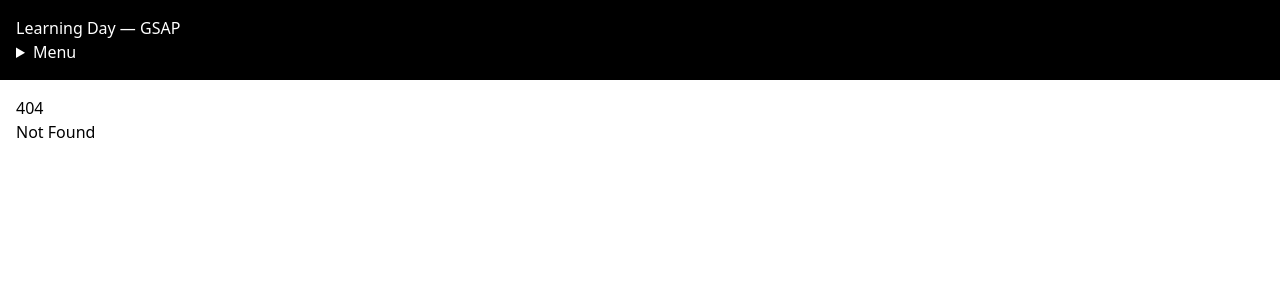
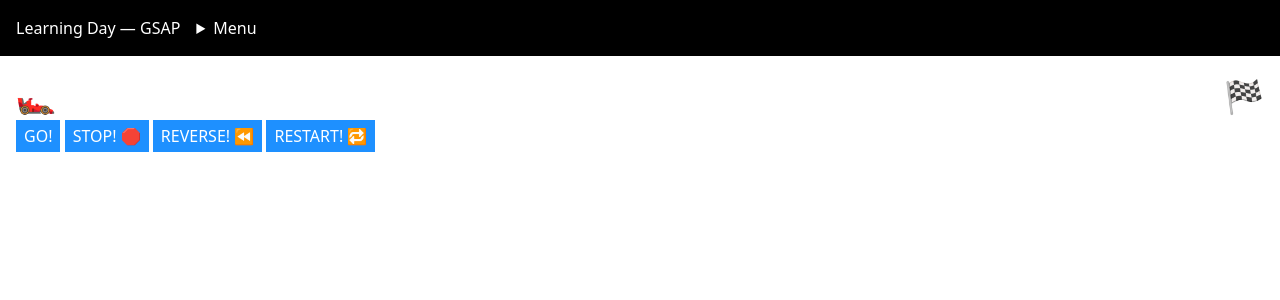
Before and after one commit to mitchuman/gsap-learning-day, a SvelteKit app: page /tutorials/2-controls in a window 1280 px wide. Before the commit this address had no page. Shown: the top 300 px of the page. Built offline with nearby package versions, Linux system fonts and the light colour scheme.

Commit message:
add more lessons

```diff
--- a/package.json
+++ b/package.json
@@ -28,6 +28,8 @@
 		"vite": "^6.2.6"
 	},
 	"dependencies": {
-		"gsap": "^3.13.0"
+		"clsx": "^2.1.1",
+		"gsap": "^3.13.0",
+		"tailwind-merge": "^3.3.0"
 	}
 }
--- a/src/app.css
+++ b/src/app.css
@@ -1 +1,23 @@
 @import 'tailwindcss';
+
+@layer base {
+	summary {
+		cursor: pointer;
+	}
+
+	button {
+		cursor: pointer;
+		padding: 0.25em 0.5em;
+		background-color: dodgerblue;
+		color: white;
+
+		&:active {
+			transform: scale(0.95);
+		}
+	}
+
+	emoji {
+		display: inline-block;
+		font-size: xx-large;
+	}
+}
--- /dev/null
+++ b/src/lib/utils.ts
@@ -0,0 +1,6 @@
+import { twMerge } from 'tailwind-merge'
+import { clsx, type ClassValue } from 'clsx'
+
+export function cn(...inputs: ClassValue[]) {
+	return twMerge(clsx(inputs))
+}
--- a/src/routes/+layout.svelte
+++ b/src/routes/+layout.svelte
@@ -9,7 +9,7 @@
 	<title>Learning Day — GSAP</title>
 </svelte:head>
 
-<header class="bg-black p-4 text-white">
+<header class="relative z-10 flex items-center gap-4 bg-black p-4 text-white">
 	<a href="/">Learning Day — GSAP</a>
 	<Nav />
 </header>
--- /dev/null
+++ b/src/routes/tutorials/0-intro/+page.svelte
@@ -0,0 +1,35 @@
+<script lang="ts">
+	import { gsap } from 'gsap'
+
+	$effect(() => {
+		gsap.to('h1', {
+			x: 100,
+			color: 'dodgerblue',
+			fontSize: '2rem',
+		})
+
+		gsap.from('emoji', {
+			x: 400,
+			duration: 3,
+		})
+
+		gsap.to('.siren', {
+			stagger: 1,
+			scale: 2,
+			duration: 1,
+		})
+	})
+</script>
+
+<h1>hello world</h1>
+
+<div class="flex gap-4">
+	<emoji>🏎️</emoji>
+
+	<div class="flex">
+		<emoji class="z-1">🚓</emoji>
+		<emoji class="siren">🚨</emoji>
+		<emoji class="siren">🚨</emoji>
+		<emoji class="siren">🚨</emoji>
+	</div>
+</div>
--- a/src/routes/tutorials/0/+page.svelte
+++ /dev/null
@@ -1,11 +0,0 @@
-<script lang="ts">
-	import { gsap } from 'gsap'
-
-	$effect(() => {
-		gsap.to('h1', {
-			x: 400,
-		})
-	})
-</script>
-
-<h1>hello world</h1>
--- /dev/null
+++ b/src/routes/tutorials/1-tween/+page.svelte
@@ -0,0 +1,44 @@
+<script lang="ts">
+	import { gsap } from 'gsap'
+
+	gsap.defaults({
+		duration: 5,
+	})
+
+	$effect(() => {
+		gsap.fromTo(
+			'.sho',
+			{
+				x: '-100%',
+			},
+			{
+				x: '100%',
+				rotateY: 360,
+				repeat: -1,
+				yoyo: true,
+			},
+		)
+
+		gsap.from('emoji', {
+			y: -400,
+			duration: 1,
+			ease: 'bounce.out',
+			rotate: -180,
+			stagger: {
+				amount: 2,
+			},
+			delay: 1.5,
+		})
+	})
+</script>
+
+<div class="grid items-end gap-4 *:col-span-full *:row-span-full">
+	<div class="flex gap-4">
+		<emoji>⚾</emoji>
+		<emoji>⚾</emoji>
+		<emoji>⚾</emoji>
+		<emoji>⚾</emoji>
+		<emoji>⚾</emoji>
+	</div>
+	<img class="sho" src="/sho.png" alt="" />
+</div>
--- /dev/null
+++ b/src/routes/tutorials/2-controls/+page.svelte
@@ -0,0 +1,38 @@
+<script lang="ts">
+	import { gsap } from 'gsap'
+	import Button from './Button.svelte'
+
+	let race: gsap.core.Tween | null = $state(null)
+
+	$effect(() => {
+		race = gsap.to('#car', {
+			x: '95vw',
+			ease: 'sine.inOut',
+			duration: 3,
+			paused: true,
+		})
+
+		gsap.fromTo(
+			'#flag',
+			{
+				rotate: 0,
+			},
+			{
+				rotate: 360,
+				repeat: -1,
+				transformOrigin: 'bottom left',
+				duration: 1,
+			},
+		)
+	})
+</script>
+
+<div class="flex justify-between">
+	<emoji id="car" class="z-1 -scale-x-100">🏎️</emoji>
+	<emoji id="flag">🏁</emoji>
+</div>
+
+<Button onclick={() => race?.play()}>GO!</Button>
+<Button onclick={() => race?.pause()}>STOP! 🛑</Button>
+<Button onclick={() => race?.reverse()}>REVERSE! ⏪</Button>
+<Button onclick={() => race?.restart()}>RESTART! 🔁</Button>
--- /dev/null
+++ b/src/routes/tutorials/2-controls/Button.svelte
@@ -0,0 +1,33 @@
+<script lang="ts">
+	import { gsap } from 'gsap'
+	import type { Snippet } from 'svelte'
+	import type { HTMLAttributes } from 'svelte/elements'
+
+	let button: HTMLButtonElement | null = $state(null)
+	let tween: gsap.core.Tween | null = $state(null)
+
+	let { children, onclick, ...props }: { children: Snippet } & HTMLAttributes<HTMLElement> =
+		$props()
+
+	$effect(() => {
+		tween = gsap.fromTo(
+			button,
+			{
+				backgroundColor: 'dodgerblue',
+			},
+			{
+				backgroundColor: 'green',
+				paused: true,
+			},
+		)
+	})
+</script>
+
+<button
+	bind:this={button}
+	onclick={(e) => {
+		tween?.restart()
+		onclick?.(e)
+	}}
+	{...props}>{@render children()}</button
+>
--- a/src/ui/Nav.svelte
+++ b/src/ui/Nav.svelte
@@ -1,15 +1,27 @@
 <script lang="ts">
-	const links: Array<{ href: string; label?: string }> = [{ href: '0' }]
+	import { page } from '$app/state'
+	import clsx from 'clsx'
+
+	const links: Array<{ href: string; label?: string }> = [
+		{ href: '0-intro' },
+		{ href: '1-tween' },
+		{ href: '2-controls' },
+	]
 </script>
 
 <nav>
-	<details>
+	<details
+		class="relative"
+		onmouseenter={(e) => (e.currentTarget.open = true)}
+		onmouseleave={(e) => (e.currentTarget.open = false)}
+	>
 		<summary>Menu</summary>
 
-		<ul class="list-[disc] pl-4">
+		<ul class="absolute top-full left-0 min-w-max list-[disc] bg-black p-2 pl-6 text-white">
 			{#each links as { href, label }}
-				<li>
-					<a class="text-[dodgerblue] underline" href="/tutorials/{href}">{label ?? href}</a>
+				{@const path = `/tutorials/${href}`}
+				<li class={clsx(page.route.id === path && 'after:content-["_👈"]')}>
+					<a class="text-[dodgerblue] underline" href={path}>{label ?? href}</a>
 				</li>
 			{/each}
 		</ul>
```
Also changed, not shown: static/sho.png (added), 1 other file (tests, documents, lock files or other folders).
